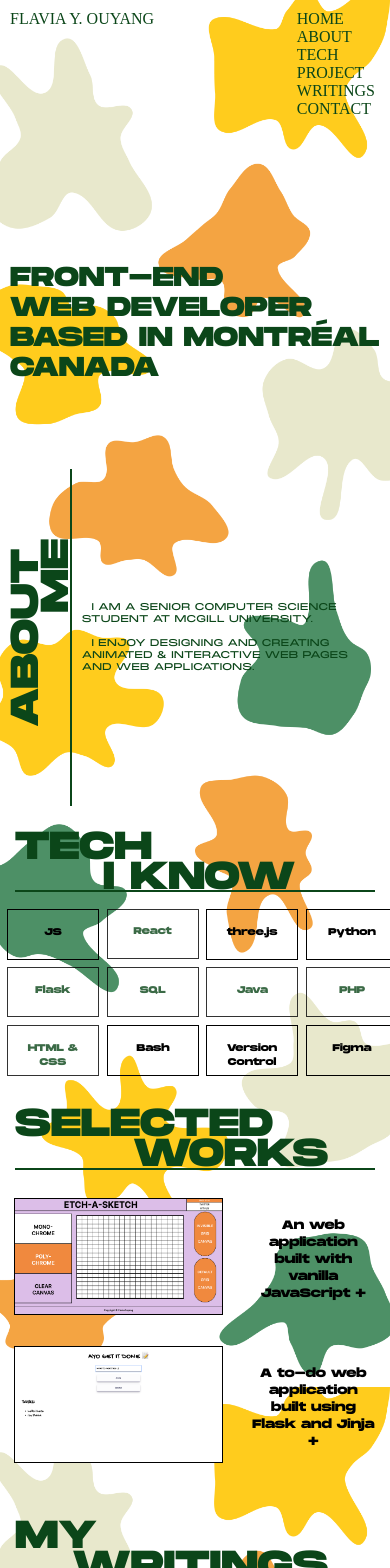
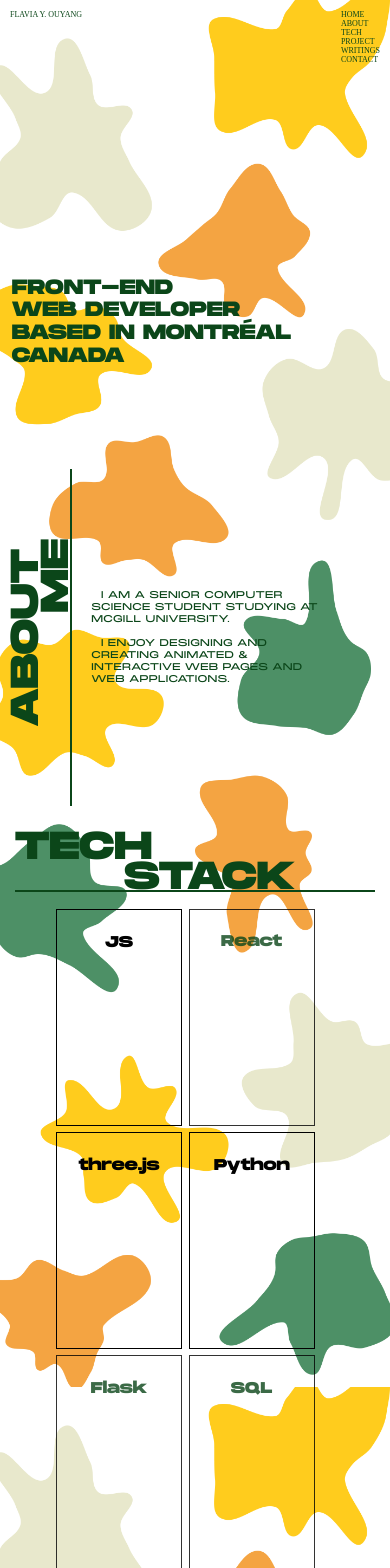
Before and after one commit to flaviaouyang/portfolio-site, a React (Create React App) app: page / in a window 390 px wide. Shown: the top 1568 px of the page. Built offline with nearby package versions, Linux system fonts and the light colour scheme; a web font is replaced by a local one.

Commit message:
fixed design

```diff
--- a/src/App.css
+++ b/src/App.css
@@ -63,10 +63,10 @@ a {
 
 @media only screen and (max-width: 600px) {
   #logo {
-    font-size: 16px;
+    font-size: 8px;
   }
   .header-container {
-    font-size: 16px;
+    font-size: 8px;
   }
   .contact-container {
     height: 35vh !important;
@@ -79,6 +79,36 @@ a {
   }
   .intro-container {
     height: 35vh !important;
+    font-size: 5.3vw !important;
+  }
+  .tech-stack {
+    margin-right: 20vw !important;
+    margin-bottom: 10vh !important;
+  }
+  .tech-12:before {
+    font-size: 3vw !important;
+  }
+  .tech-11:before {
+    font-size: 2.5vw !important;
+  }
+  .tech-10:before {
+    font-size: 2.5vw !important;
+  }
+  .tech-4:before {
+    font-size: 2.3vw !important;
+  }
+  .tech-3:before {
+    font-size: 2.5vw !important;
+  }
+  .tech-1:before {
+    font-size: 2.5vw !important;
+  }
+  .nav-container {
+    padding-right: 20px !important;
+  }
+
+  .tech-stack-item {
+    font-size: 4vw !important;
   }
 }
 
@@ -106,15 +136,15 @@ a {
 /* intro statement on home page */
 .intro-container {
   height: 83.6vh;
-  margin-left: 10px;
-  margin-right: 10px;
+  margin-left: 3vw;
+  margin-right: 25vw;
   display: flex;
   flex-direction: column;
   justify-content: center;
   font-family: 'MonumentExtended UltraBold', Arial, sans-serif;
   color: #0B4619;
   font-weight: 800;
-  font-size: 7vw;
+  font-size: 5vw;
   line-height: 1.1em;
 }
 
@@ -146,7 +176,8 @@ a {
 }
 
 .about-me {
-  margin: 10px;
+  margin: 5vw;
+  margin-right:15vw;
   flex-grow: 5;
   align-self: center;
   font-family: 'MonumentExtended Regular', Arial, sans-serif;
@@ -158,19 +189,21 @@ a {
 /* tech stack */
 .tech-stack {
   display: grid;
-  grid-template-columns: repeat(4, 25%);
-  grid-template-rows: repeat(3, 33%);
-  grid-gap: 5px;
-  margin: 1.4vw;
-  align-items: stretch;
-  justify-items: stretch;
+  grid-template-columns: repeat(2, 50%);
+  grid-template-rows: repeat(5, 20%);
+  grid-gap: 1vw;
+  margin: 3vw;
+  margin-left: 14vw;
+  margin-right: 15.5vw;
+  height: 130vh;
+  margin-bottom: 30vh;
 }
 
 .tech-stack-item {
   text-align: center;
   font-family: 'MonumentExtended UltraBold', Arial, sans-serif;
   color: #0B4619;
-  padding: 3.47vw;
+  padding: 5vw;
   margin: 0.347vw;
   font-size: 2.5vw;
   border: 0.28vw solid black;
@@ -300,7 +333,7 @@ a {
   font-family: 'MonumentExtended Regular', Arial, sans-serif;
   text-align: center;
   padding: 5px;
-  font-size: 1.18vw;
+  font-size: 1.5vw;
   color: rgb(243, 239, 182);
   content: "Proficient with JS (ES6+), DOM, Event Handling, Object-Oriented Programming, JS data structures and various frameworks";
 }
@@ -309,7 +342,7 @@ a {
   font-family: 'MonumentExtended Regular', Arial, sans-serif;
   text-align: center;
   padding: 5px;
-  font-size: 1.11vw;
+  font-size: 1.5vw;
   color: rgb(243, 239, 182);
   content: "Currently exploring three.js to incorporate 2D and 3D animations into webpages. Proficient in object creation, transformation and animation.";
 }
@@ -318,7 +351,7 @@ a {
   font-family: 'MonumentExtended Regular', Arial, sans-serif;
   text-align: center;
   padding: 5px;
-  font-size: 1.11vw;
+  font-size: 1.3vw;
   color: rgb(243, 239, 182);
   content: "Proficient in Python 3. Familiar with Flask, Regex and Web Scraping. Have experience with various Python Libraries--pandas, matplotlib, numpy and others.";
 }
@@ -327,7 +360,7 @@ a {
   font-family: 'MonumentExtended Regular', Arial, sans-serif;
   text-align: center;
   padding: 5px;
-  font-size: 1.11vw;
+  font-size: 1.3vw;
   color: rgb(243, 239, 182);
   content: "Familiar with the bash environment. Can write basic shell scripts to manipulate files and automate tasks. Comfortable working in terminal.";
 }
@@ -336,16 +369,16 @@ a {
   font-family: 'MonumentExtended Regular', Arial, sans-serif;
   text-align: center;
   padding: 5px;
-  font-size: 1.11vw;
+  font-size: 1.4vw;
   color: rgb(243, 239, 182);
-  content: "Working knowledge of Git and GitHub. Familiar with git basics, version control system on local machine, git branching, connecting to and working with remote repositories.";
+  content: "Working knowledge of Git and GitHub. Familiar with git basics, version control system on local machine, git branching, and working with remote repositories.";
 }
 
 .tech-12:before {
   font-family: 'MonumentExtended Regular', Arial, sans-serif;
   text-align: center;
   padding: 5px;
-  font-size: 1vw;
+  font-size: 1.6vw;
   color: rgb(243, 239, 182);
   content: "Working knowledge of Figma. Have experience creating site map, wire frames, and prototypes on Figma. ";
 }
--- a/src/App.js
+++ b/src/App.js
@@ -60,7 +60,7 @@ const AboutPage = () => {
         </p>
       </div>
       <div class="about-me">
-        &emsp;I am a senior computer science student at McGill University.
+        &emsp;I am a senior computer science student studying at McGill University.
         <br />
         <br />
         &emsp;I enjoy designing and creating animated & interactive web pages
@@ -75,7 +75,7 @@ const Technology = () => {
     <div>
       <div class="project-container project-banner-container" id="tech-stack">
         <p class="project-banner-text-1">TECH</p>
-        <p class="project-banner-text-2">I KNOW&emsp;&emsp;</p>
+        <p class="project-banner-text-2">STACK&emsp;&emsp;</p>
       </div>
       <div class="tech-stack">
         <p class="tech-stack-item sweep-to-top tech-1">
@@ -99,17 +99,11 @@ const Technology = () => {
         <p class="tech-stack-item tech-7">
           <span>Java</span>
         </p>
-        <p class="tech-stack-item tech-8">
-          <span>PHP</span>
-        </p>
-        <p class="tech-stack-item tech-9">
-          <span>HTML &#38; CSS</span>
-        </p>
         <p class="tech-stack-item sweep-to-top tech-10">
           <span>Bash</span>
         </p>
         <p class="tech-stack-item sweep-to-top tech-11">
-          <span>Version Control</span>
+          <span>Git</span>
         </p>
         <p class="tech-stack-item sweep-to-top tech-12">
           <span>Figma</span>
```
